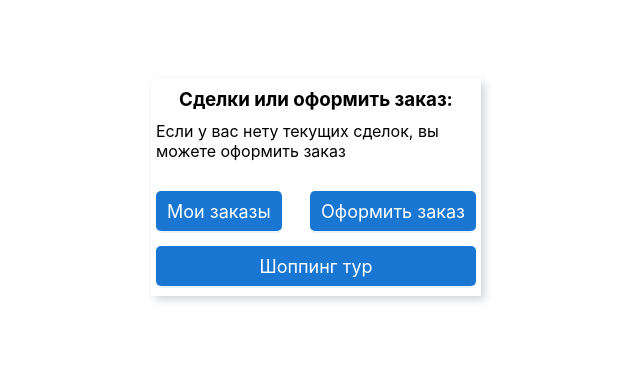
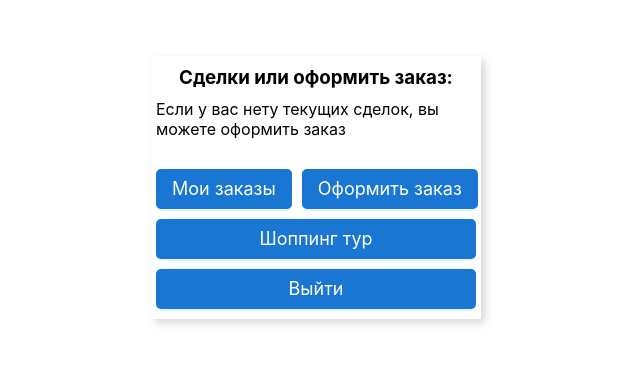
Before and after one commit to qoobatov/belgi.kg, a React (Create React App) app: page /my-trades in a window 1280 px wide. Shown: the part 213-578 px from the top of the page, without its empty margins (324-964 px from the left). Built offline with nearby package versions, Linux system fonts and the light colour scheme.

Commit message:
added get request my trades

```diff
--- a/src/components/MyTrades/MyTrades.css
+++ b/src/components/MyTrades/MyTrades.css
@@ -24,25 +24,28 @@
 }
 .my-trades-content-btns {
   display: flex;
-  justify-content: space-between;
-  margin-bottom: 10px;
+  gap: 10px;
+  /* justify-content: space-between; */
+  margin-bottom: 5px;
 }
 
 .btn-mytrades {
+  width: 100%;
   height: 40px;
   font-size: 18px;
   background-color: #1976d2;
   border-radius: 5px;
-  padding: 0px 10px;
+  /* padding: 0px 15px; */
   margin-bottom: 5px;
 }
 
 .btn-mytrades-shopping {
+  width: 100%;
   height: 40px;
   font-size: 18px;
   background-color: #1976d2;
   border-radius: 5px;
-  padding: 0px 10px;
+  margin-bottom: 10px;
 }
 .ant-btn-default {
   display: none;
@@ -59,3 +62,12 @@
   left: 0;
   bottom: 0;
 }
+
+.btn-mytrades-exit {
+  width: 100%;
+  height: 40px;
+  font-size: 18px;
+  background-color: #1976d2;
+  border-radius: 5px;
+  /* padding: 0px 10px; */
+}
--- a/src/components/MyTrades/MyTrades.js
+++ b/src/components/MyTrades/MyTrades.js
@@ -52,6 +52,12 @@ function MyTrades() {
           >
             Шоппинг тур
           </Button>
+          <Button
+            type="primary"
+            className="btn-mytrades-exit"
+          >
+            Выйти
+          </Button>
           {showTradeList && navigate("/trade-list")}
           {showNewOrder && navigate("/new-order")}
         </div>
--- a/src/components/TradeList/TradeList.js
+++ b/src/components/TradeList/TradeList.js
@@ -1,12 +1,20 @@
-import React from "react";
+import React, { useEffect } from "react";
 import "./TradeList.css";
 import { useState } from "react";
 import { useNavigate } from "react-router-dom";
 import { Button } from "antd";
+import { deleteBulkProduct, getBulkProduct } from "../api/api";
 
 function TradeList() {
   const navigate = useNavigate();
   const [showTradeList, setshowTradeList] = useState(false);
+  const [bulkproducts, setBulkproducts] = useState();
+  useEffect(() => {
+    getBulkProduct(localStorage.getItem("id")).then((res) =>
+      setBulkproducts(res.bulk_buyings)
+    );
+  }, []);
+  console.log(bulkproducts);
 
   const handleClick = () => {
     setshowTradeList(true);
@@ -17,27 +25,31 @@ function TradeList() {
     window.open("https://belgi.kg/#/shoppingtour", "_blank");
   };
 
+  const deleteBulk = async (id) => {
+    await deleteBulkProduct(id);
+    window.location.reload();
+  };
+
   return (
     <>
       <div className="trade-list-container">
         <div className="trade-list-content">
           <h3>Ваши сделки:</h3>
           <div className="trade-more-info-container">
-            <div className="trade-more-info">
-              <span>Сделка#</span>
-            </div>
-            <div className="trade-more-info">
-              <span>Сделка#</span>
-            </div>
-            <div className="trade-more-info">
-              <span>Сделка#</span>
-            </div>
-            <div className="trade-more-info">
-              <span>Сделка#</span>
-            </div>
-            <div className="trade-more-info">
-              <span>Сделка#</span>
-            </div>
+            {bulkproducts &&
+              bulkproducts.map((data, index) => {
+                return (
+                  <div key={index + 1} className="trade-more-info">
+                    <div>
+                      <span>{data.ProductName}</span>
+                    </div>
+                    <div>
+                      <span>{data.ProductDescription}</span>
+                    </div>
+                    <button onClick={() => deleteBulk(data.id)}>&#215;</button>
+                  </div>
+                );
+              })}
           </div>
 
           <Button
--- a/src/components/api/api.js
+++ b/src/components/api/api.js
@@ -16,3 +16,9 @@ export function loginUser(data) {
 export function addBulkProduct(data) {
   return strapiApi.post("bulk-buyings", { json: { data: data } });
 }
+export function getBulkProduct(id) {
+  return strapiApi.get(`users/${id}?populate=*`).json();
+}
+export function deleteBulkProduct(id) {
+  return strapiApi.delete(`bulk-buyings/${id}`);
+}
```
